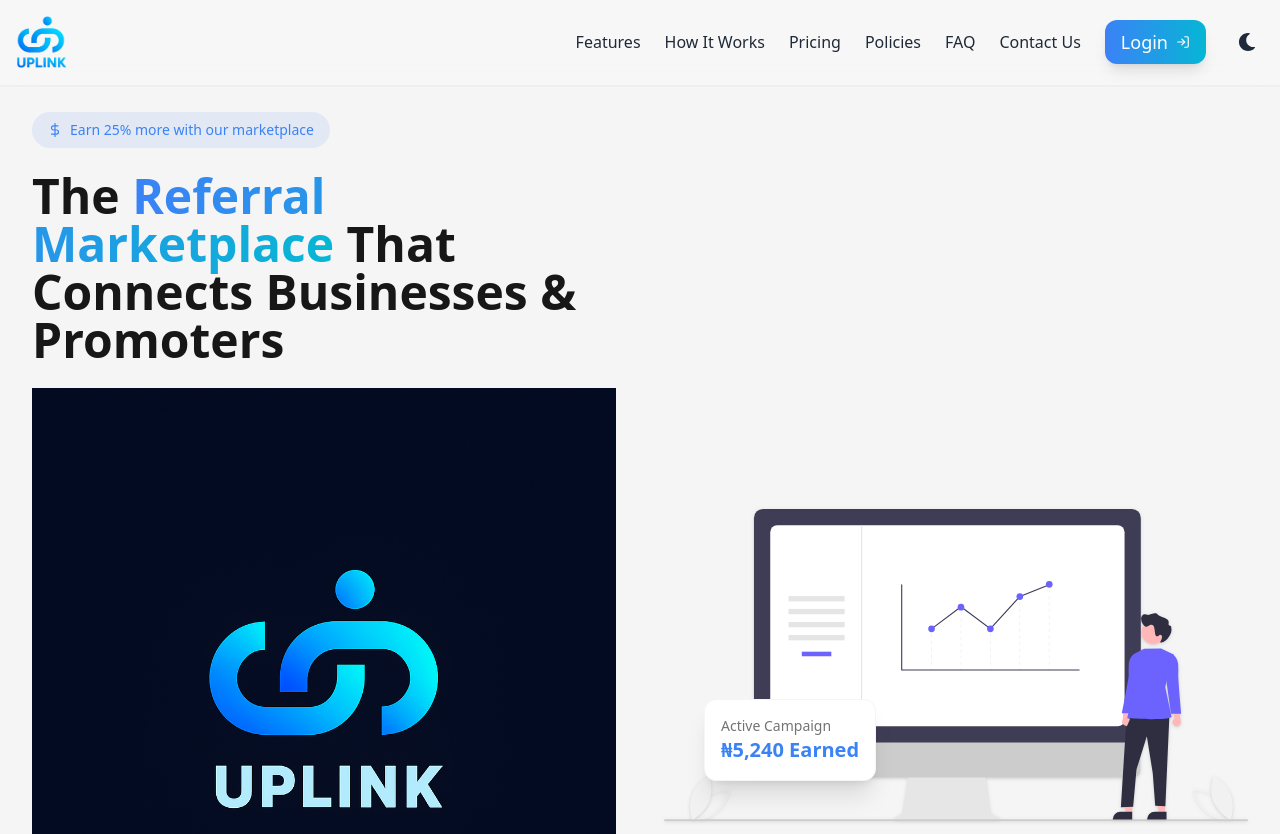
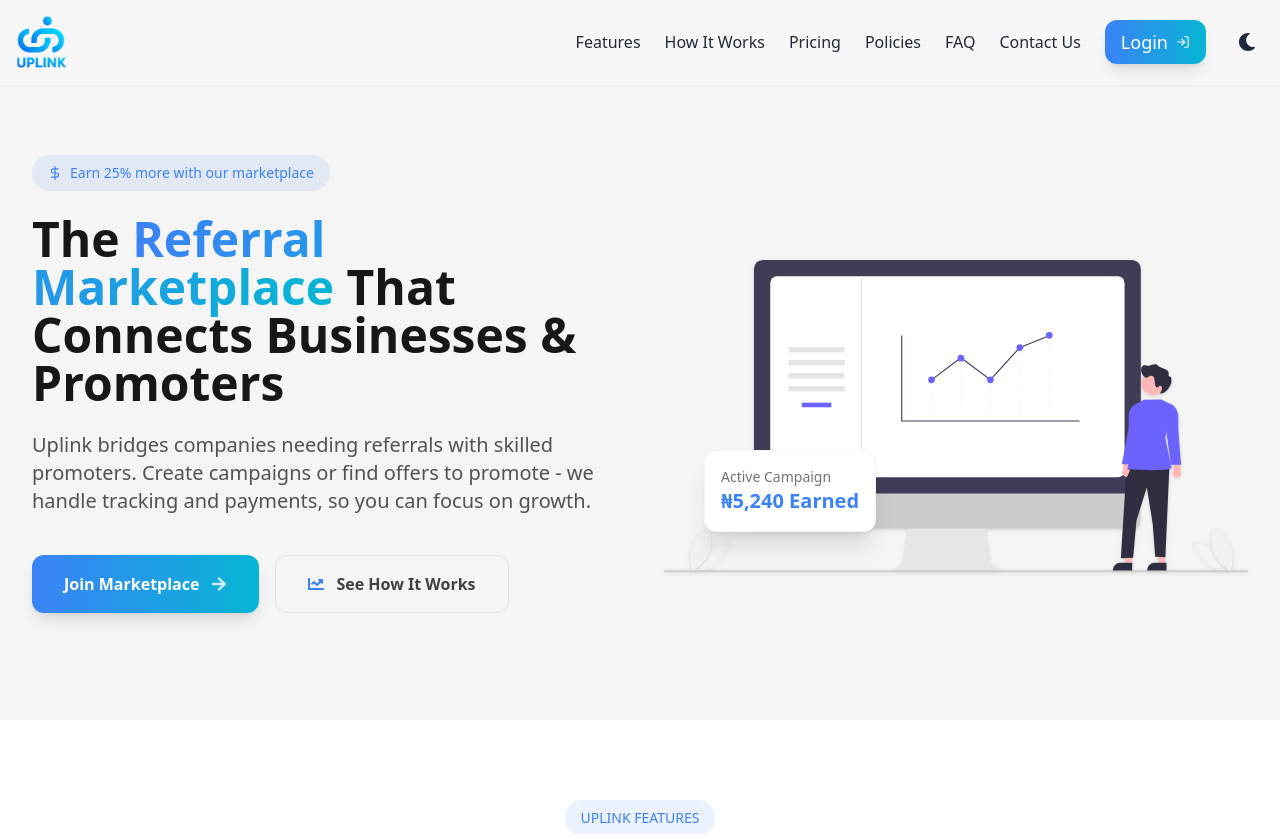
Before and after one commit to prospersamuel/Uplink, a React (Vite) app: page / in a window 1280 px wide. Shown: the top 834 px of the page. Built offline with nearby package versions, Linux system fonts and the light colour scheme; what @midudev/tailwind-animations would draw is missing.

Commit message:
og image fix

```diff
--- a/src/pages/home/HeroSection.jsx
+++ b/src/pages/home/HeroSection.jsx
@@ -3,7 +3,6 @@
 import { useApp } from "../../context/Appcontext";
 import { FaArrowRight, FaChartLine } from "react-icons/fa";
 import { FiShield, FiDollarSign } from "react-icons/fi";
-import logo from '../../assets/favicon.png'
 
 export default function HeroSection() {
   const { openLogin } = useApp();
@@ -36,7 +35,6 @@
           The <span className="bg-gradient-to-r from-primary to-cyan-500 bg-clip-text text-transparent">Referral Marketplace</span>
           {" "}That Connects Businesses & Promoters
         </h1>
-        <img src={logo} alt="" />
 
         <p className="text-md sm:text-xl max-w-2xl mb-10 font-medium text-neutral-600 dark:text-neutral-300 leading-relaxed">
           Uplink bridges companies needing referrals with skilled promoters.
```
